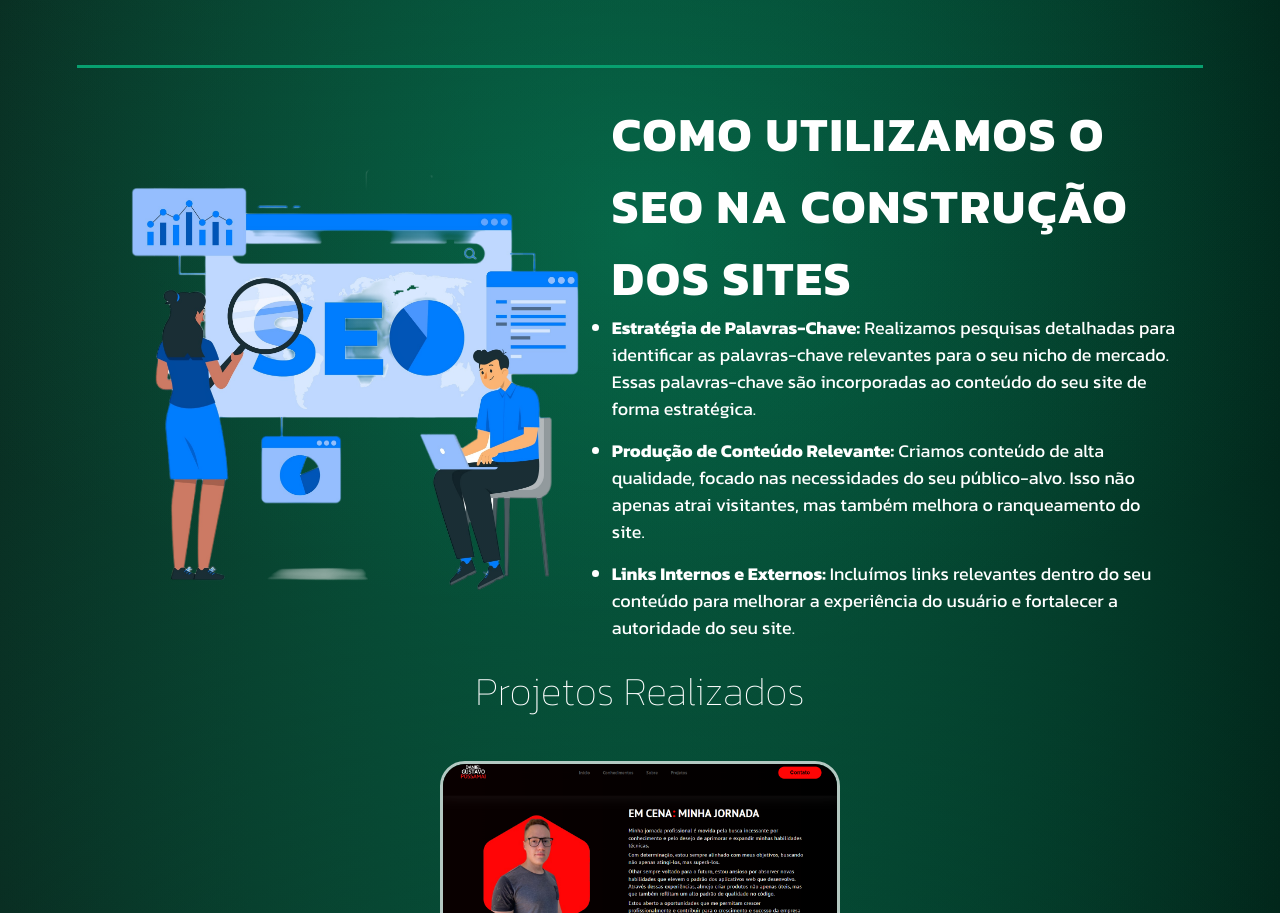
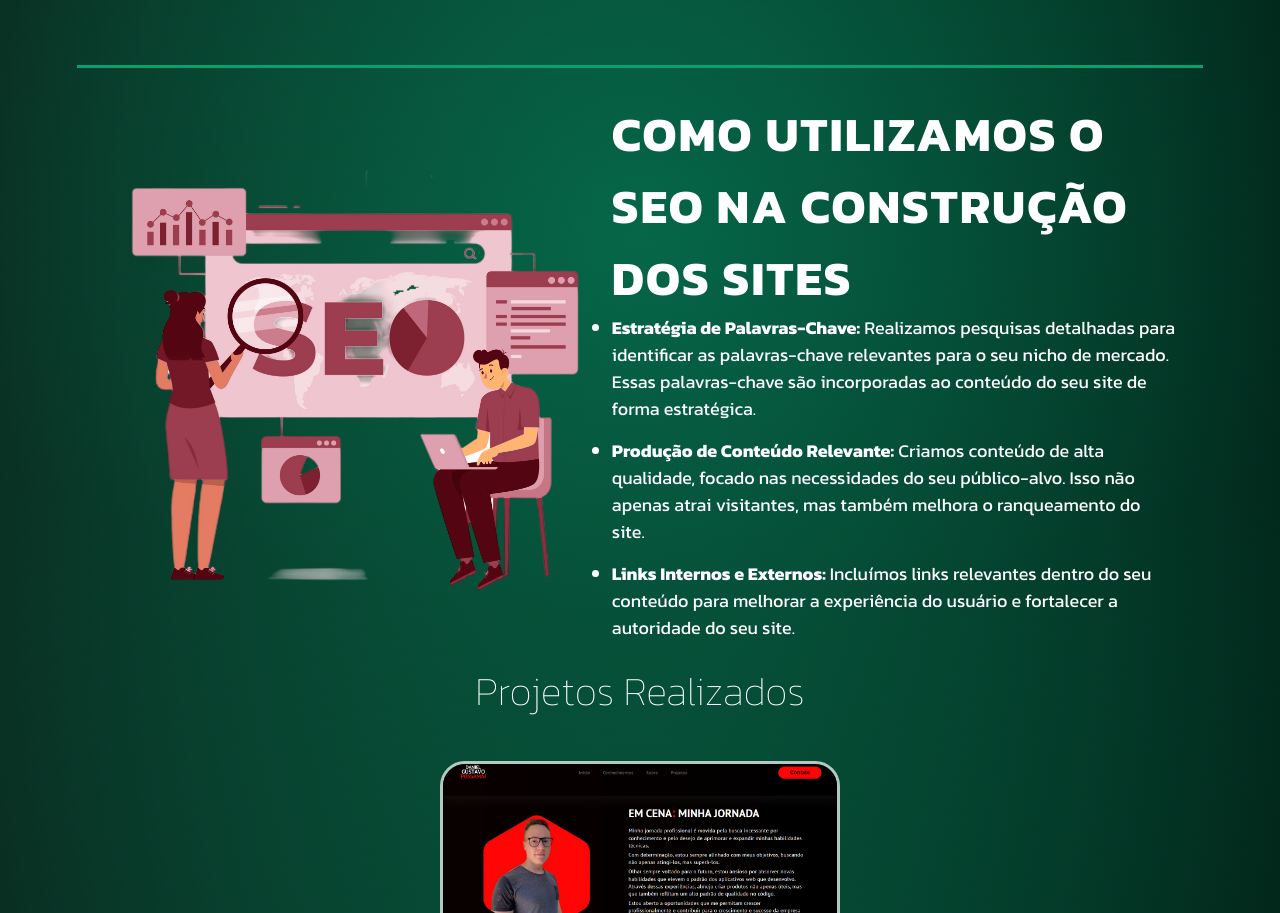
Before and after one commit to Daniel-Possamai/myLandPagePrincipal, a React (Create React App) app: page / in a window 1280 px wide. Shown: the part 1509-2422 px from the top of the page. Built offline with nearby package versions, Linux system fonts and the light colour scheme; a web font is replaced by a local one.

Commit message:
atualizado a imagem do SEO

```diff
--- a/src/components/seo/seo.tsx
+++ b/src/components/seo/seo.tsx
@@ -17,7 +17,7 @@ export default function Seo() {
 
             <div className="container-m-seo">
                 <div className="img-seo">
-                    <img src="./images/seoanalyticstwo.png" alt="" />
+                    <img src="./images/seoanalyticstwo_2.png" alt="" />
                 </div>
                 <div className="infos-seo2">
                     <h1>Como utilizamos o SEO na construção dos sites</h1>
```
